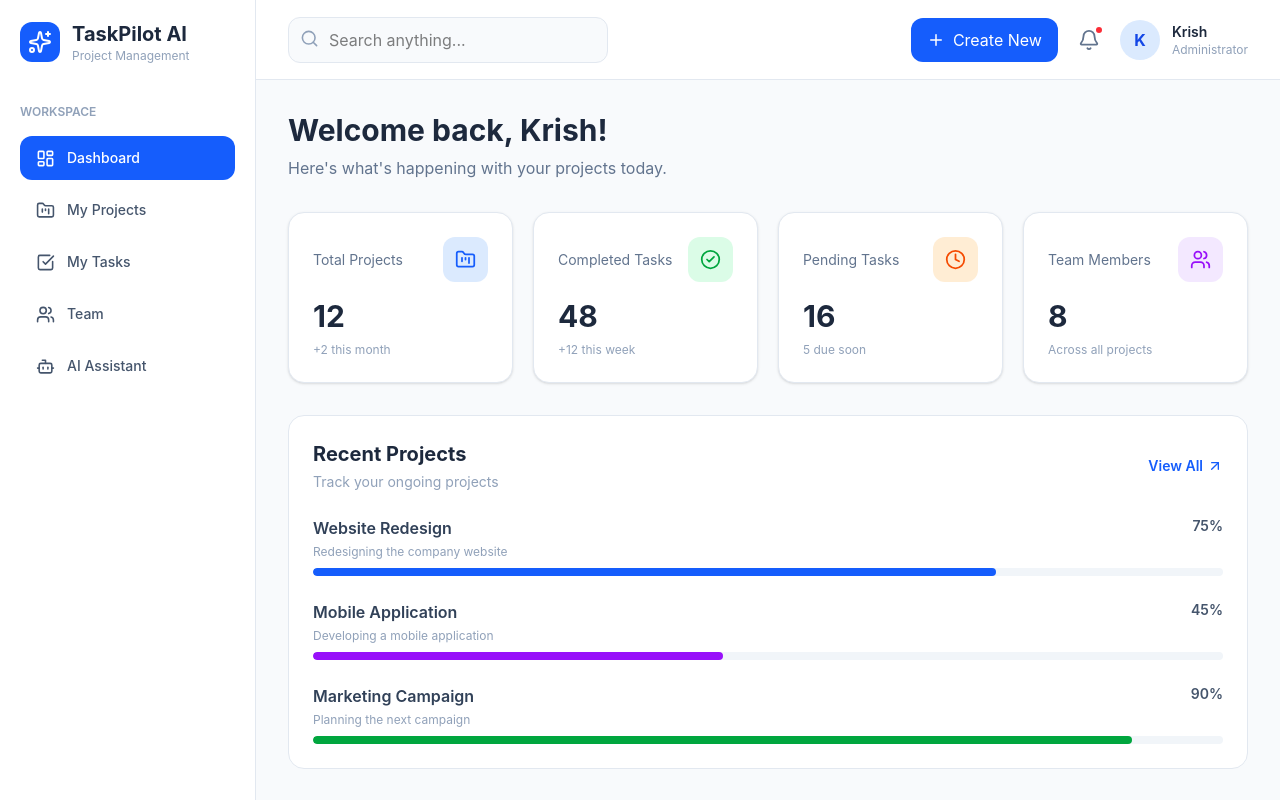
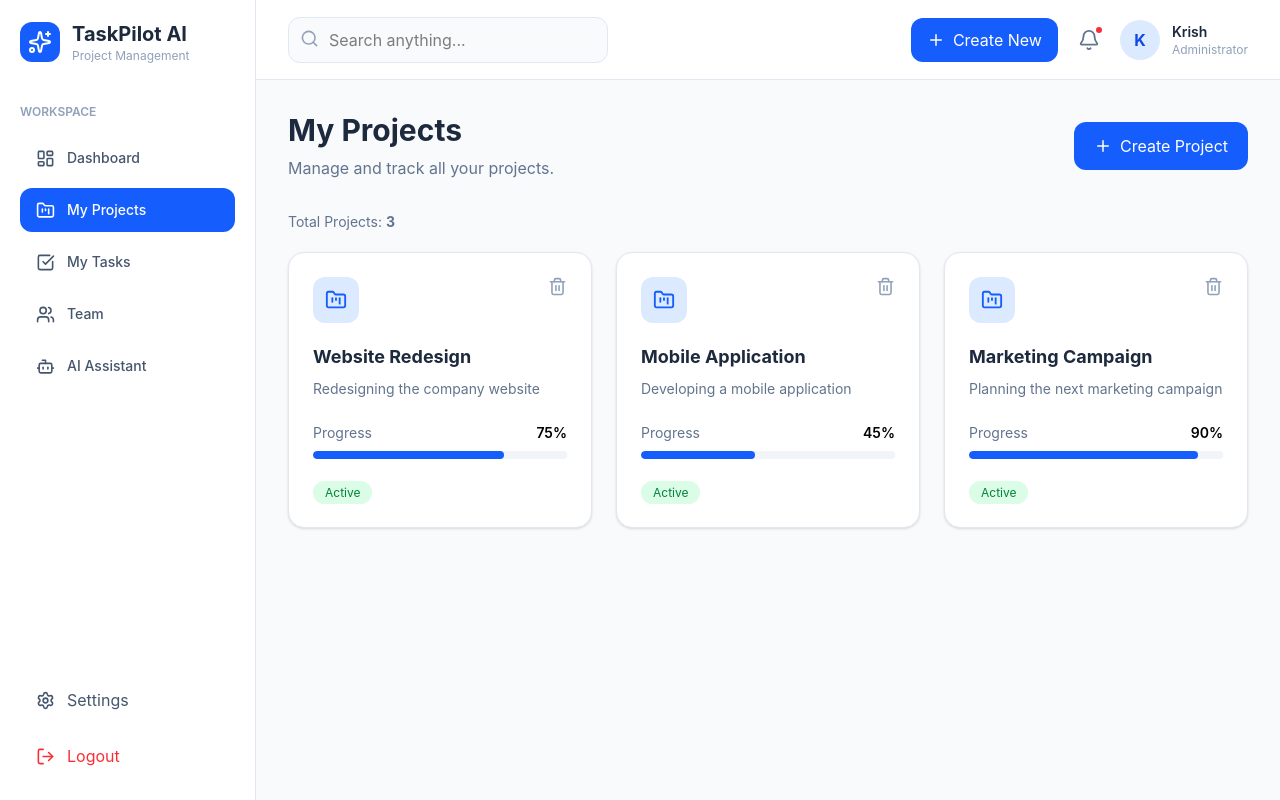
Before and after one commit to notmekrish-boop/Flowvane, a React app in the folder frontend/: page /projects in a window 1280 px wide. Shown: the top 800 px of the page. Built offline with nearby package versions, Linux system fonts and the light colour scheme; the HTML template or start-up script is replaced by a standard one.

Commit message:
Implement project creation and deletion

```diff
--- a/frontend/package.json
+++ b/frontend/package.json
@@ -14,6 +14,7 @@
     "lucide-react": "^1.66.0",
     "react": "^19.3.1",
     "react-dom": "^19.3.1",
+    "react-router-dom": "^7.18.5",
     "tailwindcss": "^4.3.3"
   },
   "devDependencies": {
--- a/frontend/src/App.jsx
+++ b/frontend/src/App.jsx
@@ -1,30 +1,44 @@
+
+import { BrowserRouter, Routes, Route } from "react-router-dom";
 
 import Sidebar from "./components/Sidebar";
 import Navbar from "./components/Navbar";
+
 import Dashboard from "./pages/Dashboard";
+import Projects from "./pages/Projects";
+import Tasks from "./pages/Tasks";
 
 function App() {
 
   return (
 
-    <div className="flex min-h-screen bg-slate-50">
+    <BrowserRouter>
 
-      {/* Left Sidebar */}
-      <Sidebar />
+      <div className="flex min-h-screen bg-slate-50">
 
-      {/* Main Content */}
-      <div className="flex-1 min-w-0">
+        <Sidebar />
 
-        <Navbar />
+        <div className="flex-1 min-w-0">
 
-        <Dashboard />
+          <Navbar />
+
+          <Routes>
+
+            <Route path="/" element={<Dashboard />} />
+
+            <Route path="/projects" element={<Projects />} />
+
+            <Route path="/tasks" element={<Tasks />} />
+
+          </Routes>
+
+        </div>
 
       </div>
 
-    </div>
+    </BrowserRouter>
 
   );
-
 }
 
 export default App;
--- a/frontend/src/components/Sidebar.jsx
+++ b/frontend/src/components/Sidebar.jsx
@@ -9,6 +9,7 @@ import {
   LogOut,
   Sparkles
 } from "lucide-react";
+import { NavLink } from "react-router-dom";
 
 function Sidebar() {
 
@@ -68,21 +69,34 @@ function Sidebar() {
 
     const Icon = item.icon;
 
+    const paths = {
+      "Dashboard": "/",
+      "My Projects": "/projects",
+      "My Tasks": "/tasks",
+      "Team": "/team",
+      "AI Assistant": "/ai-assistant"
+    };
+
     return (
-            <button
+
+      <NavLink
         key={item.name}
-              className={`flex items-center gap-3 px-4 py-3 rounded-xl text-sm font-medium transition ${
-                item.name === "Dashboard"
+        to={paths[item.name]}
+        className={({ isActive }) =>
+          `flex items-center gap-3 px-4 py-3 rounded-xl text-sm font-medium transition ${
+            isActive
               ? "bg-blue-600 text-white"
               : "text-slate-600 hover:bg-slate-100"
-              }`}
+          }`
+        }
       >
 
         <Icon size={19} />
 
         {item.name}
 
-            </button>
+      </NavLink>
+
     );
 
   })}
--- /dev/null
+++ b/frontend/src/pages/Projects.jsx
@@ -0,0 +1,268 @@
+
+import { useState } from "react";
+
+import {
+  Plus,
+  Trash2,
+  FolderKanban,
+  X
+} from "lucide-react";
+
+function Projects() {
+
+  // Initial project data
+  const [projects, setProjects] = useState([
+    {
+      id: 1,
+      name: "Website Redesign",
+      description: "Redesigning the company website",
+      progress: 75
+    },
+    {
+      id: 2,
+      name: "Mobile Application",
+      description: "Developing a mobile application",
+      progress: 45
+    },
+    {
+      id: 3,
+      name: "Marketing Campaign",
+      description: "Planning the next marketing campaign",
+      progress: 90
+    }
+  ]);
+
+  // Controls the form visibility
+  const [showForm, setShowForm] = useState(false);
+
+  // Stores form input
+  const [name, setName] = useState("");
+  const [description, setDescription] = useState("");
+
+  // Create a new project
+  function handleCreateProject(e) {
+
+    e.preventDefault();
+
+    if (!name.trim() || !description.trim()) {
+      return;
+    }
+
+    const newProject = {
+      id: Date.now(),
+      name: name.trim(),
+      description: description.trim(),
+      progress: 0
+    };
+
+    setProjects([...projects, newProject]);
+
+    // Clear form
+    setName("");
+    setDescription("");
+
+    // Close form
+    setShowForm(false);
+  }
+
+  // Delete a project
+  function handleDeleteProject(id) {
+
+    setProjects(
+      projects.filter((project) => project.id !== id)
+    );
+
+  }
+
+  return (
+
+    <div className="p-8">
+
+      {/* Page Heading */}
+      <div className="flex justify-between items-center mb-8">
+
+        <div>
+          <h1 className="text-3xl font-bold text-slate-800">
+            My Projects
+          </h1>
+
+          <p className="text-slate-500 mt-2">
+            Manage and track all your projects.
+          </p>
+        </div>
+
+        <button
+          onClick={() => setShowForm(!showForm)}
+          className="flex items-center gap-2 bg-blue-600 text-white px-5 py-3 rounded-xl hover:bg-blue-700 transition"
+        >
+          {showForm ? <X size={18} /> : <Plus size={18} />}
+
+          {showForm ? "Close Form" : "Create Project"}
+        </button>
+
+      </div>
+
+
+      {/* Create Project Form */}
+      {showForm && (
+
+        <form
+          onSubmit={handleCreateProject}
+          className="bg-white border border-slate-200 rounded-2xl p-6 mb-8 shadow-sm"
+        >
+
+          <h2 className="text-xl font-bold text-slate-800 mb-5">
+            Create New Project
+          </h2>
+
+          <div className="space-y-4">
+
+            <div>
+              <label className="block text-sm font-medium text-slate-700 mb-2">
+                Project Name
+              </label>
+
+              <input
+                type="text"
+                value={name}
+                onChange={(e) => setName(e.target.value)}
+                placeholder="Enter project name"
+                className="w-full border border-slate-200 rounded-xl px-4 py-3 outline-none focus:ring-2 focus:ring-blue-500"
+                required
+              />
+            </div>
+
+            <div>
+              <label className="block text-sm font-medium text-slate-700 mb-2">
+                Description
+              </label>
+
+              <textarea
+                value={description}
+                onChange={(e) => setDescription(e.target.value)}
+                placeholder="Describe your project"
+                rows="3"
+                className="w-full border border-slate-200 rounded-xl px-4 py-3 outline-none focus:ring-2 focus:ring-blue-500"
+                required
+              />
+            </div>
+
+            <button
+              type="submit"
+              className="bg-blue-600 text-white px-6 py-3 rounded-xl hover:bg-blue-700"
+            >
+              Save Project
+            </button>
+
+          </div>
+
+        </form>
+
+      )}
+
+
+      {/* Project Count */}
+      <p className="text-sm text-slate-500 mb-5">
+        Total Projects: <strong>{projects.length}</strong>
+      </p>
+
+
+      {/* Project Cards */}
+      <div className="grid grid-cols-1 md:grid-cols-2 xl:grid-cols-3 gap-6">
+
+        {projects.map((project) => (
+
+          <div
+            key={project.id}
+            className="bg-white border border-slate-200 rounded-2xl p-6 shadow-sm"
+          >
+
+            <div className="flex justify-between items-start">
+
+              <div className="bg-blue-100 p-3 rounded-xl">
+                <FolderKanban className="text-blue-600" size={22} />
+              </div>
+
+              <button
+                onClick={() => handleDeleteProject(project.id)}
+                className="text-slate-400 hover:text-red-500 transition"
+                title="Delete project"
+              >
+                <Trash2 size={19} />
+              </button>
+
+            </div>
+
+            <h2 className="text-lg font-bold text-slate-800 mt-5">
+              {project.name}
+            </h2>
+
+            <p className="text-sm text-slate-500 mt-2">
+              {project.description}
+            </p>
+
+            <div className="mt-6">
+
+              <div className="flex justify-between text-sm mb-2">
+
+                <span className="text-slate-500">
+                  Progress
+                </span>
+
+                <span className="font-semibold">
+                  {project.progress}%
+                </span>
+
+              </div>
+
+              <div className="h-2 bg-slate-100 rounded-full overflow-hidden">
+
+                <div
+                  className="h-full bg-blue-600 rounded-full"
+                  style={{ width: `${project.progress}%` }}
+                />
+
+              </div>
+
+            </div>
+
+            <div className="mt-5">
+
+              <span className="text-xs bg-green-100 text-green-700 px-3 py-1 rounded-full">
+                Active
+              </span>
+
+            </div>
+
+          </div>
+
+        ))}
+
+      </div>
+
+      {/* Empty State */}
+      {projects.length === 0 && (
+
+        <div className="bg-white rounded-2xl p-10 text-center border border-slate-200">
+
+          <FolderKanban size={40} className="mx-auto text-slate-400" />
+
+          <h3 className="font-semibold text-slate-700 mt-4">
+            No projects yet
+          </h3>
+
+          <p className="text-sm text-slate-400 mt-2">
+            Create your first project to get started.
+          </p>
+
+        </div>
+
+      )}
+
+    </div>
+
+  );
+
+}
+
+export default Projects;
--- /dev/null
+++ b/frontend/src/pages/Tasks.jsx
@@ -0,0 +1,54 @@
+
+function Tasks() {
+
+  const tasks = [
+    { name: "Design login page", priority: "High", status: "In Progress" },
+    { name: "Create database schema", priority: "Medium", status: "Pending" },
+    { name: "Review landing page", priority: "Low", status: "Completed" }
+  ];
+
+  return (
+    <div className="p-8">
+
+      <h1 className="text-3xl font-bold text-slate-800">
+        My Tasks
+      </h1>
+
+      <p className="text-slate-500 mt-2 mb-8">
+        Organize and track your daily tasks.
+      </p>
+
+      <div className="bg-white rounded-2xl border border-slate-200 p-6">
+
+        {tasks.map((task) => (
+
+          <div
+            key={task.name}
+            className="flex justify-between items-center py-5 border-b border-slate-100"
+          >
+
+            <div>
+              <h3 className="font-semibold text-slate-700">
+                {task.name}
+              </h3>
+
+              <p className="text-sm text-slate-400 mt-1">
+                Priority: {task.priority}
+              </p>
+            </div>
+
+            <span className="text-sm text-blue-600 font-medium">
+              {task.status}
+            </span>
+
+          </div>
+
+        ))}
+
+      </div>
+
+    </div>
+  );
+}
+
+export default Tasks;
```
Also changed, not shown: 1 other file (tests, documents, lock files or other folders). Lines whose indentation alone changed are shown as unchanged.
